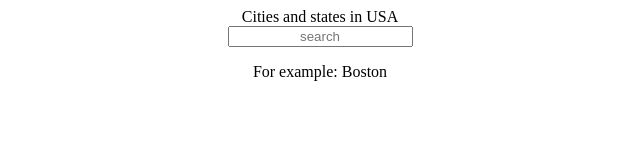
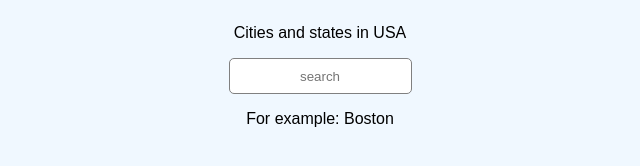
Before and after one commit to Mkomarr/JavaScript30-Wes-Bos, a plain HTML site: page 6. Ajax Type Ahead/index.html in a window 1280 px wide. Shown: the whole page, without its empty margins (320-960 px from the left). Drawn offline with Linux system fonts and the light colour scheme; no server answers.

Commit message:
add style

```diff
--- a/6. Ajax Type Ahead/index.html
+++ b/6. Ajax Type Ahead/index.html
@@ -8,9 +8,19 @@
     <style>
     body {
         text-align: center;
+        background-color: aliceblue;
+        font-family: Arial, Helvetica, sans-serif;
     }
     label {
         display: block;
+        padding: 1rem;
+    }
+
+    input {
+        border-radius: 5px;
+        border: 1px solid gray;
+        height: 2rem;
+        text-align: center;
     }
 
     input::placeholder {
@@ -24,6 +34,10 @@
 
     .hl {
         background-color: yellow;
+    }
+
+    ul li {
+        padding-bottom: .5rem;
     }
     </style>
 </head>
```
